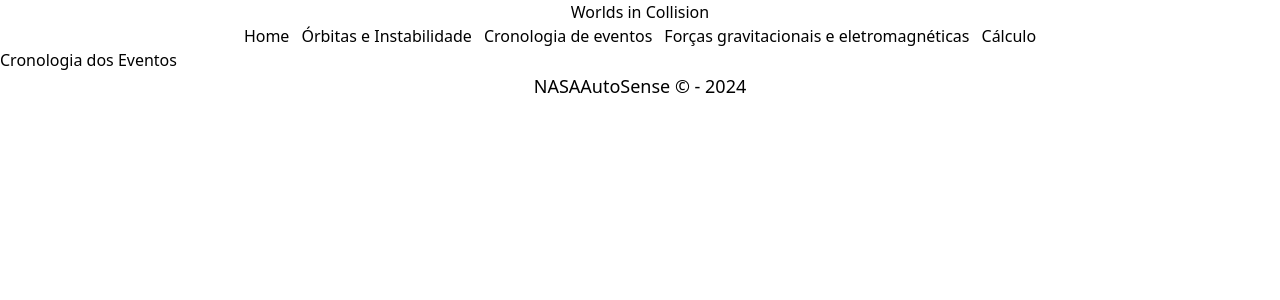
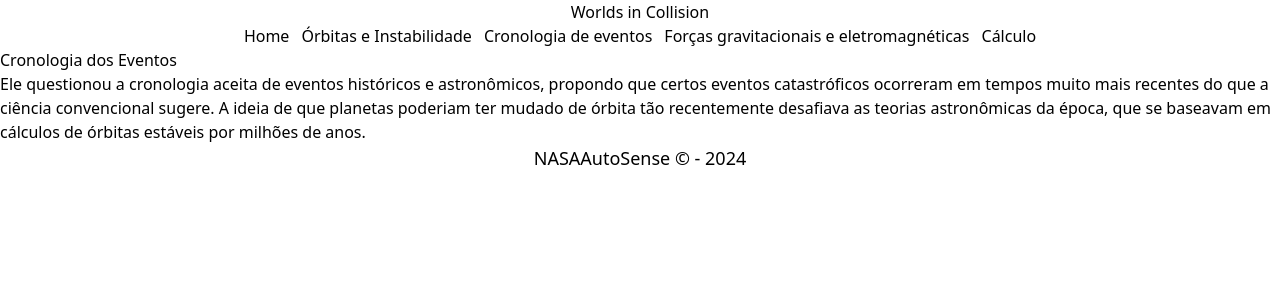
Before and after one commit to Erick0105/CP5-Front, a Next.js app in the folder worlds-collision/: page /eventos in a window 1280 px wide. Shown: the top 300 px of the page. Built offline with nearby package versions, Linux system fonts and the light colour scheme.

Commit message:
paginas das obras criadas

```diff
--- a/worlds-collision/src/app/calculo/page.tsx
+++ b/worlds-collision/src/app/calculo/page.tsx
@@ -2,8 +2,11 @@ import React from 'react'
 
 export default function Calculo() {
   return (
+    // adicionar imagem via API
     <main>
         <h1>Velocidade e Trajetória de Vênus</h1>
+
+        <h3>Velikovsky propôs que Vênus teria sido expulsa de Júpiter como um cometa e, em seguida, passou perto da Terra antes de se estabelecer na sua órbita atual. Isso teria ocorrido num curto período de tempo, algo que desafiava as equações de mecânica orbital clássica, que sugerem que as mudanças de órbita de planetas e corpos celestes são lentas e estáveis.</h3>
     </main>
   )
 }
--- a/worlds-collision/src/app/eventos/page.tsx
+++ b/worlds-collision/src/app/eventos/page.tsx
@@ -2,8 +2,11 @@ import React from 'react'
 
 export default function Eventos() {
   return (
+    // adicionar imagem via API
     <main>
         <h1>Cronologia dos Eventos</h1>
+
+        <h3>Ele questionou a cronologia aceita de eventos históricos e astronômicos, propondo que certos eventos catastróficos ocorreram em tempos muito mais recentes do que a ciência convencional sugere. A ideia de que planetas poderiam ter mudado de órbita tão recentemente desafiava as teorias astronômicas da época, que se baseavam em cálculos de órbitas estáveis por milhões de anos.</h3>
     </main>
   )
 }
--- a/worlds-collision/src/app/forcas/page.tsx
+++ b/worlds-collision/src/app/forcas/page.tsx
@@ -2,8 +2,11 @@ import React from 'react'
 
 export default function Forcas() {
   return (
+    // Adicionar imagem via API
     <main>
         <h1>Forças Gravitacionais e Eletromagnéticas</h1>
+
+        <h3>Velikovsky propôs que as forças eletromagnéticas entre planetas poderiam ter desempenhado um papel significativo nos encontros próximos, algo que contraria o modelo puramente gravitacional aceito na física celeste. Ele sugeriu que os cálculos gravitacionais sozinhos não explicavam adequadamente as interações planetárias propostas em suas teorias.</h3>
     </main>
   )
 }
--- a/worlds-collision/src/app/orbitas/page.tsx
+++ b/worlds-collision/src/app/orbitas/page.tsx
@@ -2,8 +2,11 @@ import React from 'react'
 
 export default function Orbitas() {
   return (
+    // Adicionar imagem via API
     <main>
         <h1>Órbitas Planetárias e Instabilidade</h1>
+
+        <h3>Velikovsky sugeriu que Vênus, Marte e outros corpos celestes poderiam ter passado perto da Terra, perturbando as órbitas planetárias de forma significativa. Isso implicava em uma instabilidade no sistema solar que não era compatível com os cálculos newtonianos de órbitas estáveis a longo prazo.</h3>
     </main>
   )
 }
```
